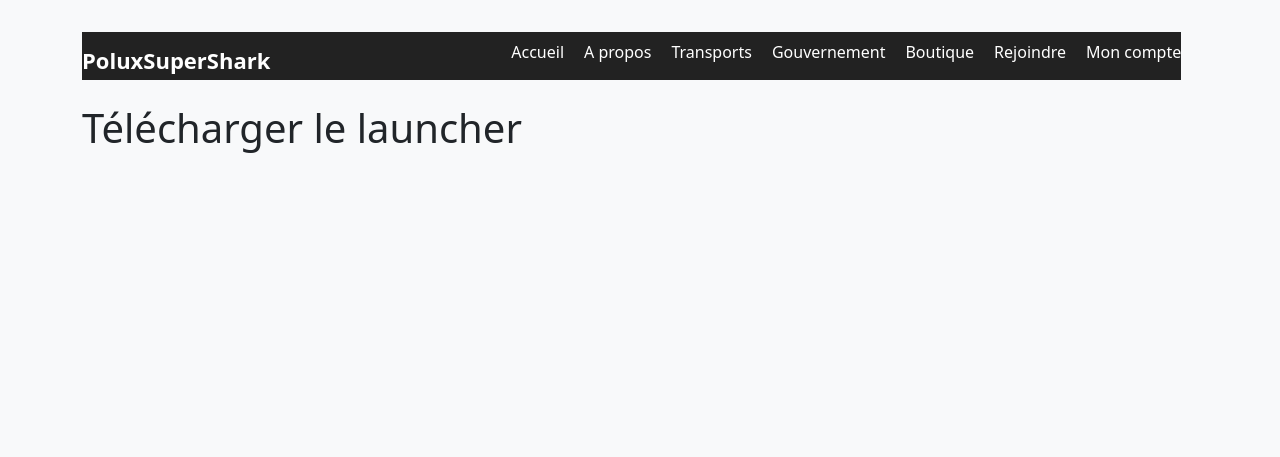
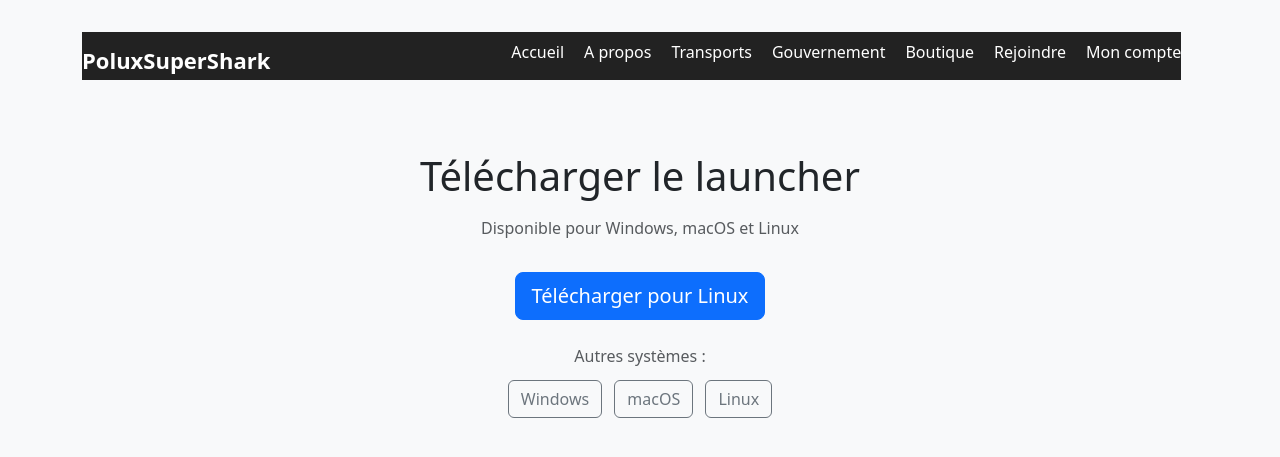
Before and after one commit to PoluxSuperShark/htdocs, a PHP site: page /pages/downloads.php in a window 1280 px wide. Shown: the top 457 px of the page. Run offline with PHP 8.4, Linux system fonts and the light colour scheme.

Commit message:
Edited downloads page

```diff
--- a/src/downloads.php
+++ b/src/downloads.php
@@ -1 +1,69 @@
-<h1>Télécharger le launcher</h1>
+<?php
+function detectOS($userAgent) {
+    if (stripos($userAgent, 'Windows') !== false) {
+        return 'windows';
+    } elseif (stripos($userAgent, 'Mac') !== false) {
+        return 'mac';
+    } elseif (stripos($userAgent, 'Linux') !== false) {
+        return 'linux';
+    }
+    return 'unknown';
+}
+
+$os = detectOS($_SERVER['HTTP_USER_AGENT']);
+?>
+
+<div class="container mt-5 text-center">
+
+    <h1 class="mb-3">Télécharger le launcher</h1>
+    <p class="text-muted">Disponible pour Windows, macOS et Linux</p>
+
+    <?php
+    $downloadLink = "#";
+    $downloadText = "Télécharger";
+
+    if ($os === 'windows') {
+        $downloadLink = "downloads/launcher_setup.exe";
+        $downloadText = "Télécharger pour Windows";
+    } elseif ($os === 'mac') {
+        $downloadLink = "downloads/launcher_mac.dmg";
+        $downloadText = "Télécharger pour macOS";
+    } elseif ($os === 'linux') {
+        $downloadLink = "downloads/launcher_linux.AppImage";
+        $downloadText = "Télécharger pour Linux";
+    }
+    ?>
+
+    <a id="mainDownloadBtn"
+       href="<?= $downloadLink ?>"
+       class="btn btn-primary btn-lg mt-3">
+        <?= $downloadText ?>
+    </a>
+
+    <div class="mt-4">
+        <p class="text-muted mb-2">Autres systèmes :</p>
+        <a href="downloads/launcher_setup.exe" class="btn btn-outline-secondary m-1">Windows</a>
+        <a href="downloads/launcher_mac.dmg" class="btn btn-outline-secondary m-1">macOS</a>
+        <a href="downloads/launcher_linux.AppImage" class="btn btn-outline-secondary m-1">Linux</a>
+    </div>
+
+</div>
+
+<script>
+    // Ajustement côté navigateur (plus fiable)
+    const platform = navigator.platform.toLowerCase();
+    const btn = document.getElementById("mainDownloadBtn");
+
+    if (platform.includes("win")) {
+        btn.href = "downloads/launcher_setup.exe";
+        btn.textContent = "Télécharger pour Windows";
+    }
+    else if (platform.includes("mac")) {
+        btn.href = "downloads/launcher_mac.dmg";
+        btn.textContent = "Télécharger pour macOS";
+    }
+    else if (platform.includes("linux")) {
+        btn.href = "downloads/launcher_linux.AppImage";
+        btn.textContent = "Télécharger pour Linux";
+    }
+</script>
```
